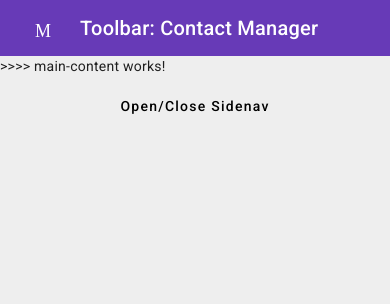
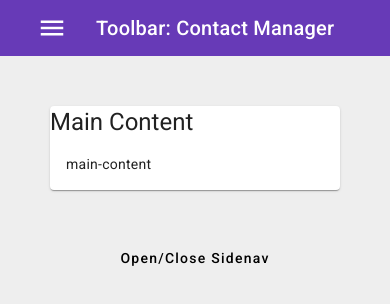
Before and after one commit to excellent-1/contact-manager, an Angular app: page /contactmanager in a window 390 px wide. Shown: the top 304 px of the page. Built offline with nearby package versions, Linux system fonts and the light colour scheme.

Commit message:
Fixing the toggle between sidenav show/hide and main-content min/max width for Small screens and Large screens. Added Media Queries and Flexbox CSS

```diff
--- a/src/app/contactmanager/components/main-content/main-content.component.html
+++ b/src/app/contactmanager/components/main-content/main-content.component.html
@@ -1 +1,4 @@
-<p>>>>> main-content works!</p>
+<mat-card>
+    <h1>Main Content</h1>
+    <mat-card-content>main-content</mat-card-content>
+</mat-card>
--- a/src/app/contactmanager/components/sidenav/sidenav.component.html
+++ b/src/app/contactmanager/components/sidenav/sidenav.component.html
@@ -5,7 +5,9 @@
 <mat-sidenav-container class="app-sidenav-container">
     <mat-sidenav #sidenav mode="side" class="app-sidenav mat-elevation-z10"
                 [opened]="!isScreenSmall"
-                [mode]="isScreenSmall ? 'over' : 'side' ">
+                [mode]="isScreenSmall ? 'side' : 'over' "
+                >
+                <!--[mode]="isScreenSmall ? 'over' : 'side' "-->
         <mat-toolbar color="primary">
             Contacts
         </mat-toolbar>
@@ -19,7 +21,13 @@
 
     <div class="app-sidenav-content" >
         <app-toolbar (toggleSidenav)="sidenav.toggle()"></app-toolbar>
-        <router-outlet></router-outlet>
-        <button type="button" mat-button (click)="(sidenav.opened) ? sidenav.close() : sidenav.open()"> Open/Close Sidenav </button>
+        <div class="wrapper">
+            <router-outlet></router-outlet>
+        </div>
+
+        <button type="button"
+          (toggleSidenav)="sidenav.toggle()"
+          mat-button (click)="(sidenav.opened) ? sidenav.close() : sidenav.open()"> Open/Close Sidenav </button>
+
     </div>
 </mat-sidenav-container>
--- a/src/app/contactmanager/components/sidenav/sidenav.component.scss
+++ b/src/app/contactmanager/components/sidenav/sidenav.component.scss
@@ -1,9 +1,9 @@
 .app-sidenav-container {
-    //flex: 1; // enable flex
-    //width: 100%; // use the entire screen width and height
-    //min-width: 100%;
-    //height: 100%; // use the entire screen width and height
-    //min-height: 100%;
+ //   flex: 1; // enable flex
+ //   width: 100%; // use the entire screen width and height
+ //   min-width: 100%;
+ //   height: 100%; // use the entire screen width and height
+ //   min-height: 100%;
     //////////////////
     position: absolute;
     top: 0;
@@ -22,3 +22,7 @@
 .app-sidenav {
     width: 245px;
 }
+
+.wrapper {
+    margin: 50px;
+}
--- a/src/app/contactmanager/components/sidenav/sidenav.component.ts
+++ b/src/app/contactmanager/components/sidenav/sidenav.component.ts
@@ -1,23 +1,38 @@
 import { BreakpointObserver, Breakpoints, BreakpointState } from '@angular/cdk/layout';
-import { Component } from '@angular/core';
+import { Component, OnInit, NgZone } from '@angular/core';
+
+const SMALL_WIDTH_BREAKPOINT = 720;
 
 @Component({
   selector: 'app-sidenav',
   templateUrl: './sidenav.component.html',
   styleUrls: ['./sidenav.component.scss']
 })
-export class SidenavComponent {
+export class SidenavComponent implements OnInit {
 
-  public isScreenSmall?: boolean;
-  constructor(private breakPointObserver: BreakpointObserver) {}
+  private mediaMatcher: MediaQueryList =
+      matchMedia( `(max-width: ${SMALL_WIDTH_BREAKPOINT}px )`);
+
+  //public isScreenSmall?: boolean;
+
+  constructor(zone: NgZone, private breakPointObserver: BreakpointObserver) {
+    this.mediaMatcher.addListener(mql =>
+      //zone.run(() => this.mediaMatcher = mql)
+      zone.run(() => this.mediaMatcher = matchMedia(`(max-width: ${SMALL_WIDTH_BREAKPOINT}px)`))
+      );
+  }
 
   ngOnInit(): void {
-    this.breakPointObserver
+    //this.breakPointObserver
       //.observe([ `(max-width: ${SMALL_WIDTH_BREAKPOINT}px)`])
-      .observe([Breakpoints.XSmall, Breakpoints.Small, Breakpoints.Medium, Breakpoints.Large])
-      .subscribe((state: BreakpointState) => {
-        this.isScreenSmall = state.matches;
-      })
+      //.observe([Breakpoints.XSmall, Breakpoints.Small, Breakpoints.Medium, Breakpoints.Large])
+      //.subscribe((state: BreakpointState) => {
+      //  this.isScreenSmall = state.matches;
+      //})
     //.observe([Breakpoints.XSmall, Breakpoints.Small, Breakpoints.Medium, Breakpoints.Large])
   }
+
+  isScreenSmall(): boolean {
+    return this.mediaMatcher.matches;
+  }
 }
--- a/src/app/contactmanager/components/toolbar/toolbar.component.html
+++ b/src/app/contactmanager/components/toolbar/toolbar.component.html
@@ -2,8 +2,8 @@
     <!--Whenever this <button mat-button (click)="toggleSidenav.emit()">
         is pressed it will emit an event of toggleSideNav
     add a listener to the click event and emit the toggleSideNav event-->
-    <button mat-button (click)="toggleSidenav.emit()">
-        <mat-icon>Menu</mat-icon>
+    <button mat-button class="sidenav-toggle" (click)="toggleSidenav.emit()">
+        <mat-icon>menu</mat-icon>
     </button>
     <span> Toolbar: Contact Manager </span>
 </mat-toolbar>
--- a/src/app/contactmanager/components/toolbar/toolbar.component.scss
+++ b/src/app/contactmanager/components/toolbar/toolbar.component.scss
@@ -0,0 +1,23 @@
+$iconWidth: 56px;
+
+.sidenav-toggle {
+    display: none;
+
+    padding: 0;
+    margin: 8px;
+    min-width: $iconWidth;
+
+    @media (max-width: 720px) {
+        display: flex; // enable it as a Flex container
+        align-items: center;
+        justify-content: center;
+    }
+
+    mat-icon {
+        font-size: 30px;
+        height: $iconWidth;
+        width: $iconWidth;
+        line-height: $iconWidth;
+        color: white;
+    }
+}
--- a/src/app/contactmanager/contactmanager-app.component.ts
+++ b/src/app/contactmanager/contactmanager-app.component.ts
@@ -9,10 +9,6 @@ import { Component } from '@angular/core';
     >>> toolbar
     >>>> main-content
     -----------------------
-      contactmanager-app works! - We are rooted to the ContactManager
-      Adding app-sidenav at the root level
-      Inside the sidenav I wired-up the app-toolbar and add router-outlet
-
       <app-sidenav></app-sidenav>
     </p>
   `,
```
